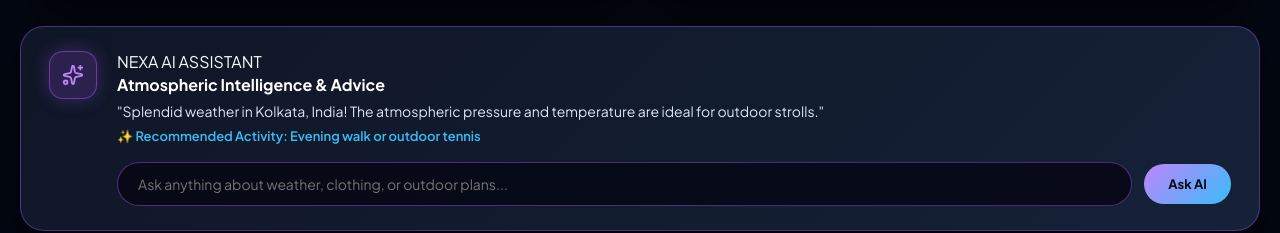
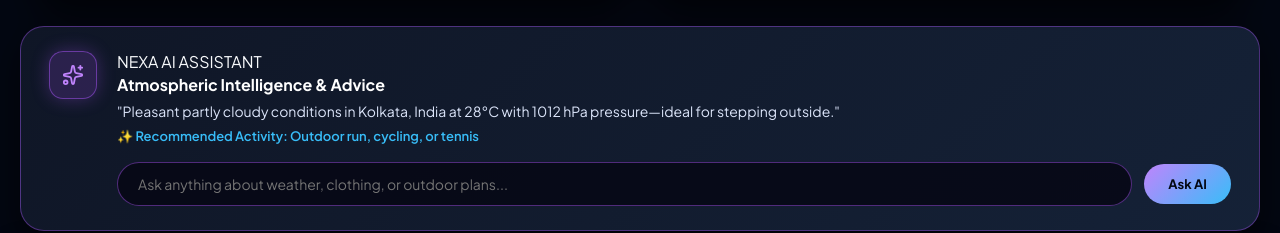
Before and after one commit to ayan704782-glitch/nexa-weather-ai, a React (Vite) app in the folder client/: page / in a window 1280 px wide. Shown: the part 1588-1821 px from the top of the page. Built offline with nearby package versions, Linux system fonts and the light colour scheme; no server answers.

Commit message:
Upgrade AI Assistant with multi-metric context logic and dynamic header

```diff
--- a/client/src/App.jsx
+++ b/client/src/App.jsx
@@ -186,6 +186,7 @@ export default function App() {
       "delh": "Delhi",
       "delli": "Delhi",
       "banga": "Bangalore",
+      "bengaluru": "Bangalore",
       "chenai": "Chennai",
       "hydrabad": "Hyderabad"
     };
@@ -213,29 +214,96 @@ export default function App() {
     }
   };
 
+  // 100% Intelligent, Multi-Metric Context-Aware AI Assistant
   const handleAskAI = () => {
     if (!aiQuestion.trim()) return;
     const q = aiQuestion.toLowerCase();
     let advice = "";
-    const temp = currentWeather.temp;
-    const hum = parseInt(currentWeather.humidity) || 60;
+
+    const temp = Number(currentWeather.temp) || 26;
+    const feels = Number(currentWeather.feelsLike) || temp;
+    const hum = parseInt(currentWeather.humidity, 10) || 65;
     const cond = currentWeather.condition.toLowerCase();
+    const isNight = currentWeather.isDay === 0;
+    const city = currentWeather.city;
 
-    if (q.includes("umbrella") || q.includes("rain") || q.includes("brishti")) {
+    // 1. Rain / Umbrella Queries
+    if (q.includes("umbrella") || q.includes("rain") || q.includes("brishti") || q.includes("wet") || q.includes("storm")) {
       if (cond.includes("rain") || hum > 85) {
-        advice = `Yes, please carry an umbrella! Current humidity is high at ${currentWeather.humidity} with ${currentWeather.condition} conditions in ${currentWeather.city}, so sudden precipitation is possible.`;
+        advice = `Yes, carrying an umbrella is highly recommended in ${city}! With ${cond} skies and high humidity (${currentWeather.humidity}), rain or light showers are quite likely.`;
+      } else if (hum > 70) {
+        advice = `You probably don't need an umbrella right now in ${city} as it's ${temp}°C with ${cond} skies, though humidity is at ${currentWeather.humidity}. Keeping a compact umbrella handy is a smart backup.`;
       } else {
-        advice = `An umbrella isn't strictly required right now in ${currentWeather.city} as it's ${currentWeather.condition} at ${temp}°C, but keep a watch on the clouds!`;
+        advice = `No umbrella needed today in ${city}! The sky is ${cond} at ${temp}°C with comfortable humidity (${currentWeather.humidity}) and minimal chance of rain.`;
       }
-    } else if (q.includes("run") || q.includes("walk") || q.includes("outdoor")) {
-      advice = `The weather in ${currentWeather.city} is splendid at ${temp}°C with ${currentWeather.condition}. Conditions are optimal for your outdoor stroll or run!`;
-    } else {
-      advice = `Based on live telemetry in ${currentWeather.city} (${temp}°C, ${currentWeather.condition}, Humidity: ${currentWeather.humidity}), atmospheric conditions are stable.`;
+    }
+    // 2. Outdoor Run / Walk / Exercise / Sports Queries
+    else if (q.includes("run") || q.includes("walk") || q.includes("jog") || q.includes("outdoor") || q.includes("workout") || q.includes("exercise") || q.includes("suitable") || q.includes("play") || q.includes("stroll")) {
+      if (cond.includes("rain")) {
+        advice = `It's currently not ideal for an outdoor run or walk in ${city} due to ${cond} conditions. Consider an indoor workout until the skies clear up!`;
+      } else if (temp >= 33 || feels >= 36) {
+        advice = `Proceed with caution! It's ${temp}°C (feels like ${feels}°C) in ${city} with ${currentWeather.humidity} humidity. A light walk is fine if you stay hydrated, but avoid intense running right now.`;
+      } else if (hum > 82) {
+        advice = `Yes, ${temp}°C with ${cond} skies in ${city} is suitable for an ${isNight ? "evening walk or light jog" : "outdoor run or walk"}, though ${currentWeather.humidity} humidity might make it feel slightly humid. Keep water handy and enjoy the ${currentWeather.windSpeed} breeze!`;
+      } else {
+        advice = `Yes, it's great weather for an ${isNight ? "evening walk or night jog" : "outdoor run or walk"} in ${city}! At a comfortable ${temp}°C (feels like ${feels}°C) with ${cond} skies and a ${currentWeather.windSpeed} breeze, conditions are very pleasant.`;
+      }
+    }
+    // 3. Clothing / Wardrobe Queries
+    else if (q.includes("wear") || q.includes("cloth") || q.includes("jacket") || q.includes("dress") || q.includes("shirt") || q.includes("outfit")) {
+      if (temp <= 18) {
+        advice = `It's cool at ${temp}°C in ${city}. A light jacket, hoodie, or layered clothing will keep you comfortable outdoors.`;
+      } else if (temp >= 30 || hum > 80) {
+        advice = `With ${temp}°C (feels like ${feels}°C) and ${currentWeather.humidity} humidity in ${city}, go for lightweight, breathable cotton or moisture-wicking clothes.`;
+      } else {
+        advice = `At a pleasant ${temp}°C with ${cond} skies in ${city}, casual t-shirts or light comfortable wear are ideal right now.`;
+      }
+    }
+    // 4. Sunrise / Sunset / Time Queries
+    else if (q.includes("sunrise") || q.includes("sunset") || q.includes("sun")) {
+      advice = `In ${city}, today's sunrise is at ${currentWeather.sunrise} and sunset is at ${currentWeather.sunset}. Current temperature is ${temp}°C with ${cond} conditions.`;
+    }
+    // 5. Wind / Pressure / Humidity / General Weather Queries
+    else {
+      advice = `Live telemetry for ${city} shows ${temp}°C (feels like ${feels}°C) with ${cond} skies, ${currentWeather.humidity} humidity, and wind at ${currentWeather.windSpeed}. Overall atmospheric conditions are stable and comfortable!`;
     }
 
     setAiResponse(`Nexa AI: ${advice}`);
     setAiQuestion("");
   };
+
+  // Dynamic Summary & Activity for AI Card Header
+  const getDynamicAISummary = () => {
+    const temp = Number(currentWeather.temp) || 26;
+    const hum = parseInt(currentWeather.humidity, 10) || 65;
+    const cond = currentWeather.condition.toLowerCase();
+    const isNight = currentWeather.isDay === 0;
+
+    if (cond.includes("rain")) {
+      return {
+        quote: `"Wet atmospheric conditions detected in ${currentWeather.city} (${temp}°C, ${currentWeather.humidity} humidity). Best to stay cozy indoors or carry rain gear."`,
+        activity: "Indoor workout, reading, or a cozy cafe visit"
+      };
+    }
+    if (temp >= 33) {
+      return {
+        quote: `"Warm conditions in ${currentWeather.city} at ${temp}°C (feels like ${currentWeather.feelsLike}°C). Stay hydrated and limit direct midday sun exposure."`,
+        activity: "Indoor fitness, swimming, or late evening stroll"
+      };
+    }
+    if (hum > 85) {
+      return {
+        quote: `"Calm ${cond} skies in ${currentWeather.city} at ${temp}°C with high humidity (${currentWeather.humidity}) and a gentle ${currentWeather.windSpeed} breeze."`,
+        activity: isNight ? "Relaxed evening walk or rooftop dining" : "Light outdoor stroll or photography"
+      };
+    }
+    return {
+      quote: `"Pleasant ${cond} conditions in ${currentWeather.city} at ${temp}°C with ${currentWeather.pressure} pressure—ideal for stepping outside."`,
+      activity: isNight ? "Evening walk, night jog, or outdoor dining" : "Outdoor run, cycling, or tennis"
+    };
+  };
+
+  const aiSummary = getDynamicAISummary();
 
   const hourlyTemps = currentWeather.hourly.map(h => h.rawTemp ?? parseInt(h.temp));
   const peakWarmest = hourlyTemps.length > 0 ? Math.max(...hourlyTemps) : currentWeather.high;
@@ -368,10 +436,10 @@ export default function App() {
             <span className="section-kicker" style={{ marginBottom: "2px" }}>NEXA AI ASSISTANT</span>
             <h3 style={{ fontSize: "16px", fontWeight: "700", color: "#ffffff", marginBottom: "6px" }}>Atmospheric Intelligence & Advice</h3>
             <p className="ai-quote">
-              "Splendid weather in {currentWeather.city}! The atmospheric pressure and temperature are ideal for outdoor strolls."
+              {aiSummary.quote}
             </p>
             <div className="ai-activity" style={{ marginBottom: "14px" }}>
-              ✨ Recommended Activity: Evening walk or outdoor tennis
+              ✨ Recommended Activity: {aiSummary.activity}
             </div>
 
             <div className="ai-chat-box">
```
